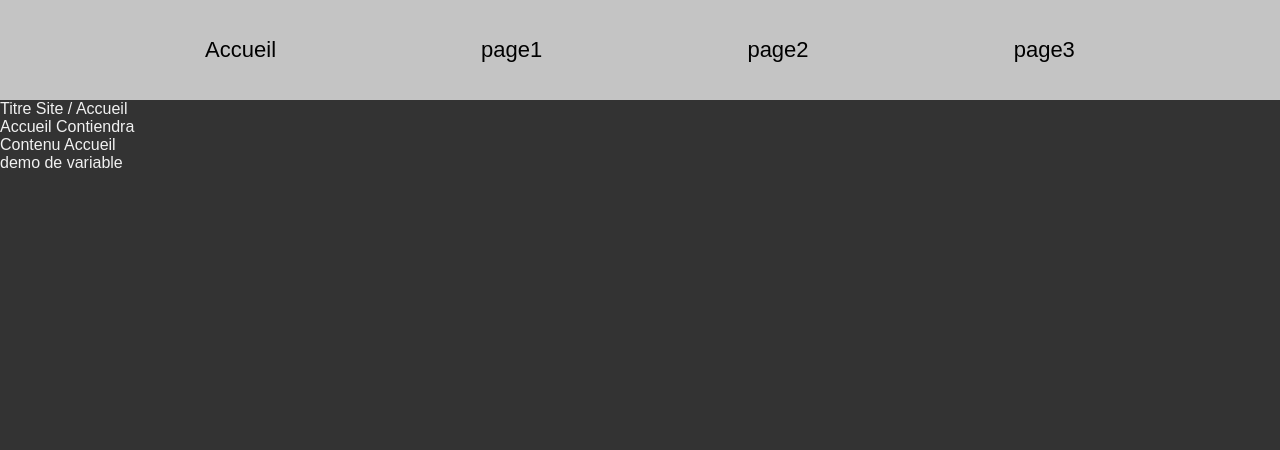
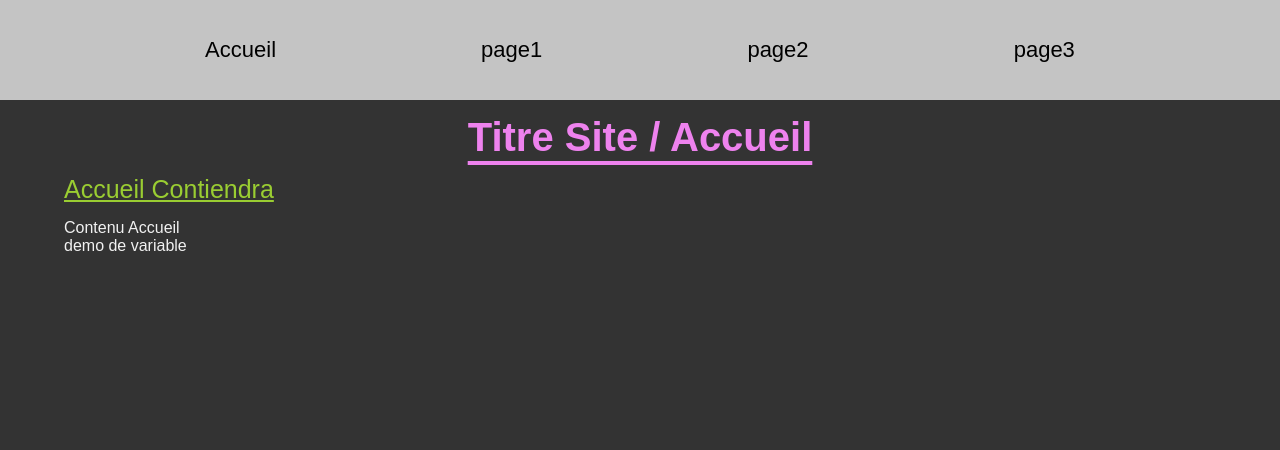
Before and after one commit to ChristopheC-83/Structure-MVC-Vierge, a PHP site: page / in a window 1280 px wide. Shown: the top 450 px of the page. Run offline with PHP 8.4, Linux system fonts and the light colour scheme.

Commit message:
js ete css spécifique prêts à l'action !

```diff
--- a/controllers/functionController.controller.php
+++ b/controllers/functionController.controller.php
@@ -1,4 +1,6 @@
 <?php
+
+// fichier avec des fonctions utilitaires
 
 function genererPage($data)
 {
--- a/controllers/mainController.controller.php
+++ b/controllers/mainController.controller.php
@@ -1,6 +1,10 @@
 <?php
-//Controller peut être fait en POO mais ce n'est pas une obligation
+//mainController peut être fait en POO mais ce n'est pas une obligation
 // ici, nous sommes en procédural
+
+
+// mainController répertorie les pages avec leurs infos respectives
+
 
 
 require_once("./controllers/functionController.controller.php");
@@ -18,6 +22,7 @@ function pageAccueil()
         "view" => "views/pages/public/accueil.view.php",
         // on met un template variable au cas où une page en necessiterait un différent
         "template" => "views/commons/template.php",
+        "css"=>"accueilContainer",
         "variable_de_demo" => "demo de variable",
 
     ];
@@ -39,10 +44,10 @@ function pageErreur($msg)
 function page1()
 {
     //exemple de message d'alerte
-    $_SESSION['alert']=[
-        "message"=> "exemple de message d'alerte pour page1",
-        "type"=> "alerteVerte",
-    ];
+    // $_SESSION['alert']=[
+    //     "message"=> "exemple de message d'alerte pour page1",
+    //     "type"=> "alerteVerte",
+    // ];
 
 
     //on récupère les datas de mainManager, function getDataX()
@@ -60,11 +65,7 @@ function page1()
 }
 function page2()
 {
-    //exemple de message d'alerte
-    $_SESSION['alert']=[
-        "message"=> "exemple de message d'alerte pour page2",
-        "type"=> "alerteVerte",
-    ];
+
 
     //on récupère les datas de mainManager, function getDatas()
     $datas = getDatas();
--- a/index.php
+++ b/index.php
@@ -5,8 +5,8 @@ session_start();
 
 // pour toujours repartir de la base du site on ecrira au début de nos liens (image ou autre...) :
 // URL dans des balises php
-define("URL", str_replace("index.php", "", (isset($_SERVER['HTTPS'])?"https":"hppt")."://".$_SERVER['HTTP_HOST'].$_SERVER['PHP_SELF']));
-
+define("URL", str_replace("index.php", "", (isset($_SERVER['HTTPS']) ? "https"  : "http") . "://" . $_SERVER['HTTP_HOST'] .
+    $_SERVER["PHP_SELF"]));
 
 
 require_once("./controllers/mainController.controller.php");
--- a/models/mainManager.model.php
+++ b/models/mainManager.model.php
@@ -2,10 +2,10 @@
 // les modelsManager permettent la récupéretion, le traitement des données
 // ils gèrent aussi la partie logique du site.
 
-// fonction qui simule recup de datas.
 require_once("./models/pdo.model.php");
 
 
+// fonction qui simule recup de datas.
 //A effacer, ne sert que d'exemple
 function getDataX(){
     $data=[
--- a/models/pdo.model.php
+++ b/models/pdo.model.php
@@ -1,5 +1,6 @@
 <?php
 
+// fichier de connexion à bdd
 
 function setBDD(){
     try {
--- a/package.json
+++ /dev/null
@@ -1,5 +0,0 @@
-{
-  "dependencies": {
-    "gsap": "^3.11.5"
-  }
-}
--- /dev/null
+++ b/public/javascript/js_title.js
@@ -0,0 +1,13 @@
+
+const titreH1 = document.querySelector(".animTitres h1")
+const titreH2 = document.querySelector(".animTitres h2")
+
+titreH1.addEventListener("click", ()=>
+    gsap.from(titreH1, {rotate:360, duration : 0.5})
+)
+
+const alerte = document.querySelector(".alert")
+
+gsap.from(titreH1, {x:-80, duration :1.25, opacity:0})
+gsap.from(titreH2, {y:10,duration :0.75, opacity:0, delay:0.5})
+gsap.to(alerte, {y:10,duration :0.5, opacity:0, delay:3.25, height:0})
--- /dev/null
+++ b/public/style/communs/_titres.scss
@@ -0,0 +1,24 @@
+.animTitres{
+
+    width: 90%;
+    margin: 15px auto;
+
+    h1{
+        font-size: 40px;
+        text-align: center;
+        text-decoration: underline;
+        text-underline-offset: 10px;
+        font-weight: bold;
+        color : violet;
+        margin-bottom: 15px;
+        cursor: pointer;
+    }
+
+    h2{
+        font-size: 25px;
+        color : yellowgreen;
+        text-decoration: underline;
+        margin-bottom: 15px;
+    }
+
+}
--- a/public/style/style.css
+++ b/public/style/style.css
@@ -84,6 +84,27 @@ footer {
   align-items: center;
 }
 
+.animTitres {
+  width: 90%;
+  margin: 15px auto;
+}
+.animTitres h1 {
+  font-size: 40px;
+  text-align: center;
+  text-decoration: underline;
+  text-underline-offset: 10px;
+  font-weight: bold;
+  color: violet;
+  margin-bottom: 15px;
+  cursor: pointer;
+}
+.animTitres h2 {
+  font-size: 25px;
+  color: yellowgreen;
+  text-decoration: underline;
+  margin-bottom: 15px;
+}
+
 body {
   background-color: #333;
   color: #f1f1f1;
--- a/public/style/style.scss
+++ b/public/style/style.scss
@@ -3,6 +3,7 @@
 @import "libs/mixins";
 @import "communs/header_menu";
 @import "communs/footer";
+@import "communs/titres";
 
 body {
   background-color: #333;
--- a/views/commons/template.php
+++ b/views/commons/template.php
@@ -6,8 +6,7 @@
     <meta http-equiv="X-UA-Compatible" content="IE=edge">
     <meta name="viewport" content="width=device-width, initial-scale=1.0">
     <meta name="description" content="<?= $page_description ?>">
-    <link rel="stylesheet" href="public/style/style.css">
-    <!-- <link rel="stylesheet" href="https://cdn.jsdelivr.net/npm/bootstrap@5.2.3/dist/css/bootstrap.min.css" integrity="sha384-rbsA2VBKQhggwzxH7pPCaAqO46MgnOM80zW1RWuH61DGLwZJEdK2Kadq2F9CUG65" crossorigin="anonymous"> -->
+    <link rel="stylesheet" href="<?= URL ?>public/style/style.css">
     <title><?= $page_title ?></title>
 </head>
 
@@ -26,14 +25,21 @@
         </div>
     <?php
         unset($_SESSION['alert']);
-    endif;?>
+    endif; ?>
 
     <?= $page_content ?>
 
     <?php require_once("views/commons/footer.php") ?>
 
+    <script src="https://cdnjs.cloudflare.com/ajax/libs/gsap/3.11.5/gsap.min.js" integrity="sha512-cOH8ndwGgPo+K7pTvMrqYbmI8u8k6Sho3js0gOqVWTmQMlLIi6TbqGWRTpf1ga8ci9H3iPsvDLr4X7xwhC/+DQ==" crossorigin="anonymous" referrerpolicy="no-referrer"></script>
+<script src="<?= URL ?>public/javascript/js_title.js"></script>
 
-    <script src="https://cdn.jsdelivr.net/npm/bootstrap@5.2.3/dist/js/bootstrap.bundle.min.js" integrity="sha384-kenU1KFdBIe4zVF0s0G1M5b4hcpxyD9F7jL+jjXkk+Q2h455rYXK/7HAuoJl+0I4" crossorigin="anonymous"></script>
+
+    <?php if (!empty($js)) : ?>
+        <?php foreach ($js as $fichierJS) : ?>
+            <script src="<?= URL ?>public/javascript/<?= $fichierJS ?>"> </script>
+        <?php endforeach ?>
+    <?php endif ?>
 </body>
 
 </html>
--- a/views/pages/public/accueil.view.php
+++ b/views/pages/public/accueil.view.php
@@ -1,5 +1,10 @@
-<h1>Titre Site / Accueil</h1>
-<h2>Accueil Contiendra</h2>
-<p>Contenu Accueil</p>
+<div class = "animTitres <?=$css?>">
 
-<p><?=$variable_de_demo?></p>
+    <h1>Titre Site / Accueil</h1>
+    <h2>Accueil Contiendra</h2>
+
+    <p>Contenu Accueil</p>
+
+    <p><?=$variable_de_demo?></p>
+
+</div>
--- a/views/pages/public/page1.view.php
+++ b/views/pages/public/page1.view.php
@@ -1,5 +1,9 @@
+<div class = "animTitres <?=$css?>">
+
     <h1>Titre Page 1</h1>
+
     <h2>Page 1 Contiendra</h2>
+
     <p>Contenu Page 1</p>
     <br>
     <?php
@@ -9,3 +13,5 @@ afficherTableau($datas);
     <?=$datas["data1"]?><br>
     <?=$datas["data2"]?><br>
     <?=$datas["data3"]?><br>
+
+</div>
```
Also changed, not shown: views/pages/public/erreur.view.php (+6 -3 lines), views/pages/public/page2.view.php (+19 -14 lines), views/pages/public/page3.view.php (+9 -2 lines), package-lock.json (deleted), 1 other file. Lines whose indentation alone changed are shown as unchanged.
